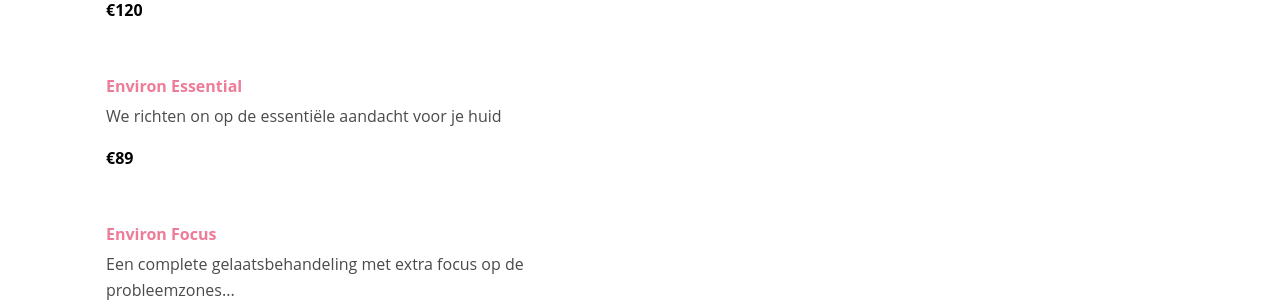
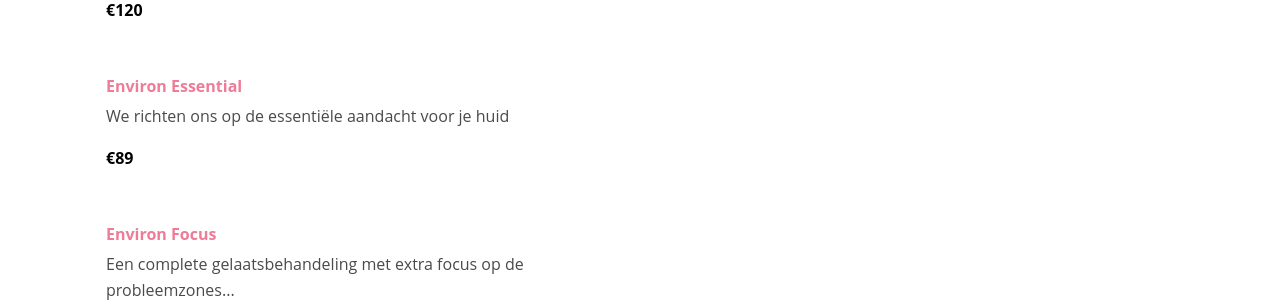
Before and after one commit to acandael/anniek, a Jekyll site: the page built from gelaatsverzorging.html, in a window 1280 px wide and 900 px high, scrolled down 729 px. Shown: the part 155-457 px from the top of the window. Built offline with Jekyll 4.4.1, drawn with Linux system fonts in a browser that asks for light colours.

Commit message:
fix typo

```diff
--- a/gelaatsverzorging.html
+++ b/gelaatsverzorging.html
@@ -24,7 +24,7 @@
     </div>
     <div class="section">
     <h3>Environ Essential</h3>
-    <p class="bodytext">We richten on op de essentiële aandacht voor je huid</p>
+    <p class="bodytext">We richten ons op de essentiële aandacht voor je huid</p>
     <p class="price">&euro;89</p>
     </div>
     <div class="section">
```
